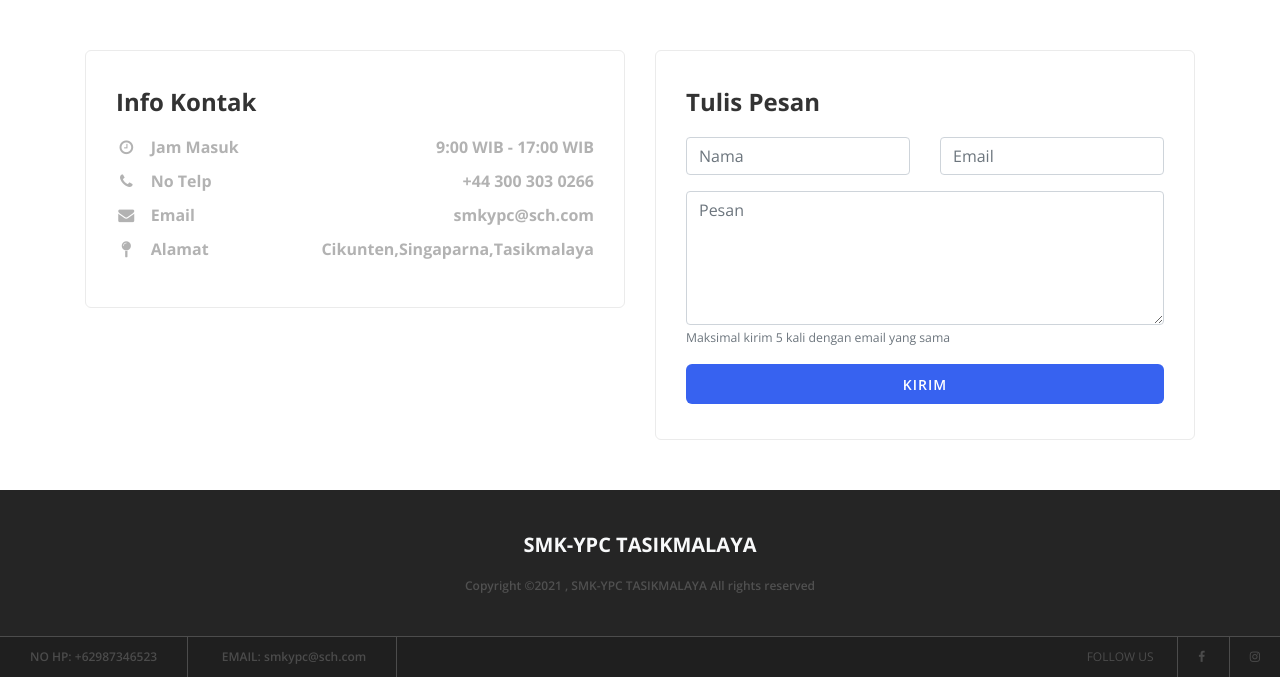
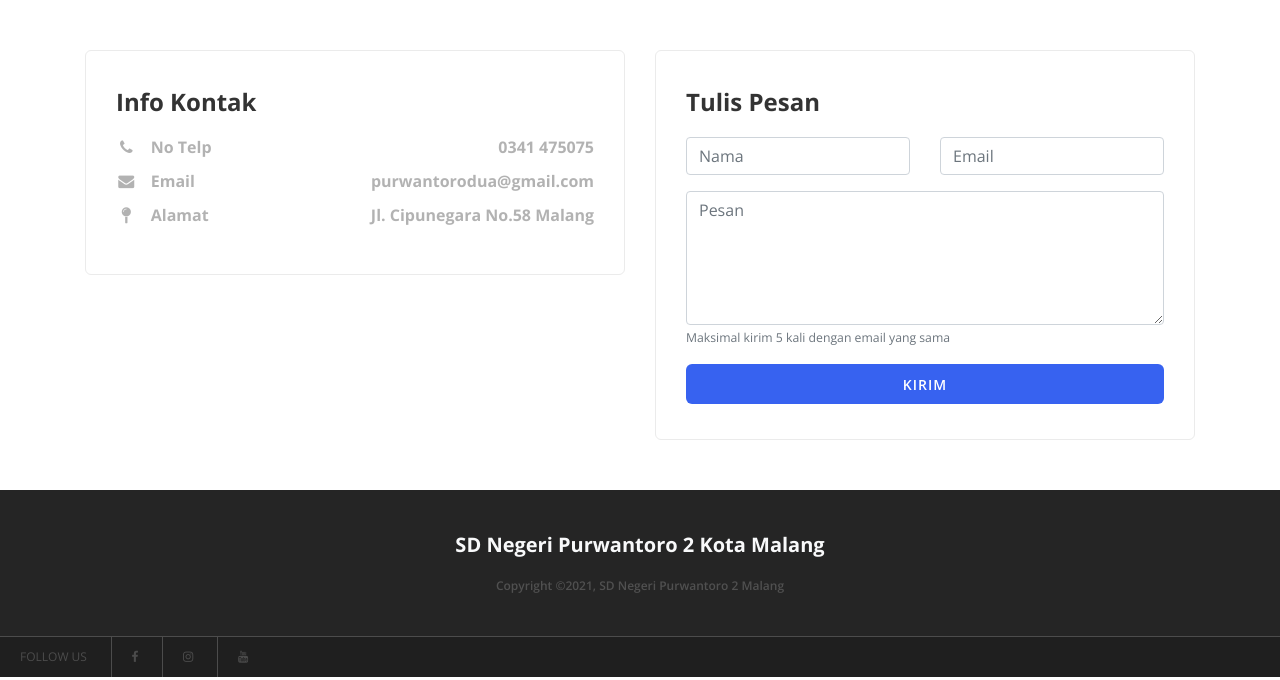
Before and after one commit to dinarpratnya12/e-raport, a CodeIgniter app: page /e-raport/index.php/home/contact in a window 1280 px wide. Shown: the part 120-800 px from the top of the page. Run offline with CodeIgniter, Linux system fonts and the light colour scheme; data comes from the database, SQL or seed files in the repository; some libraries are stand-ins or nearby versions.

Commit message:
update lagi, sebelum istirahat

```diff
--- a/application/modules/home/views/layouts/footer.php
+++ b/application/modules/home/views/layouts/footer.php
@@ -57,11 +57,11 @@
                     <div class="col-12">
                         <!-- Footer Logo -->
                         <div class="footer-logo">
-                            <a href="" class="text-light" style="font-weight: bold; font-size: 20px;">SMK-YPC TASIKMALAYA</a>
+                            <a href="" class="text-light" style="font-weight: bold; font-size: 20px;">SD Negeri Purwantoro 2 Kota Malang</a>
                         </div>
                         <!-- Copywrite -->
                         <p><a href="#"><!-- Link back to Colorlib can't be removed. Template is licensed under CC BY 3.0. -->
-Copyright &copy;<script>document.write(new Date().getFullYear());</script> , SMK-YPC TASIKMALAYA All rights reserved <a href="https://colorlib.com" target="_blank"></a>
+Copyright &copy;<script>document.write(new Date().getFullYear());</script>, SD Negeri Purwantoro 2 Malang <a href="#" target="_blank"></a>
 <!-- Link back to Colorlib can't be removed. Template is licensed under CC BY 3.0. --></p>
                     </div>
                 </div>
@@ -70,16 +70,12 @@ Copyright &copy;<script>document.write(new Date().getFullYear());</script> , SMK
 
         <!-- Bottom Footer Area -->
         <div class="bottom-footer-area d-flex justify-content-between align-items-center">
-            <!-- Contact Info -->
-            <div class="contact-info">
-                <a href="#"><span>NO HP:</span> +62987346523</a>
-                <a href="#"><span>Email:</span> smkypc@sch.com</a>
-            </div>
             <!-- Follow Us -->
             <div class="follow-us">
                 <span>FOLLOW US</span>
-                <a href="#"><i class="fa fa-facebook" aria-hidden="true"></i></a>
-                <a href="#"><i class="fa fa-instagram" aria-hidden="true"></i></a>
+                <a href="https://www.facebook.com/SDN-Purwantoro-2-Malang-123897491639192"><i class="fa fa-facebook" aria-hidden="true"></i></a>
+                <a href="https://www.instagram.com/sdnpurwantoro2/"><i class="fa fa-instagram" aria-hidden="true"></i></a>
+                <a href="https://www.youtube.com/channel/UCe18-_nsmYeDGStF4v6AsZg"><i class="fa fa-youtube" aria-hidden="true"></i></a>
             </div>
         </div>
     </footer>
--- a/application/modules/home/views/layouts/header.php
+++ b/application/modules/home/views/layouts/header.php
@@ -9,8 +9,9 @@
     <!-- The above 4 meta tags *Must* come first in the head; any other head content must come *after* these tags -->
 
     <!-- Title -->
-    <title>OUR-SCHOOL | <?= $title; ?></title>
-
+    <title>E-Raport | <?= $title; ?></title>
+    <!--===============================================================================================-->
+	<link rel="icon" href="<?= base_url() ?>asset/img/favicon/logo.png">
     <!-- Favicon -->
     <link rel="icon" href="<?= base_url() ?>asset/img/favicon/favicon.ico">
 
--- a/application/modules/home/views/v_home/contact.php
+++ b/application/modules/home/views/v_home/contact.php
@@ -13,20 +13,16 @@
                         <h4>Info Kontak</h4>
                         <ul class="contact-list">
                             <li>
-                                <h6><i class="fa fa-clock-o fa-fw" aria-hidden="true"></i> Jam Masuk</h6>
-                                <h6>9:00 WIB  - 17:00 WIB</h6>
-                            </li>
-                            <li>
                                 <h6><i class="fa fa-phone fa-fw" aria-hidden="true"></i> No Telp</h6>
-                                <h6>+44 300 303 0266</h6>
+                                <h6>0341 475075</h6>
                             </li>
                             <li>
                                 <h6><i class="fa fa-envelope fa-fw" aria-hidden="true"></i> Email</h6>
-                                <h6>smkypc@sch.com</h6>
+                                <h6>purwantorodua@gmail.com</h6>
                             </li>
                             <li>
                                 <h6><i class="fa fa-map-pin fa-fw" aria-hidden="true"></i> Alamat</h6>
-                                <h6>Cikunten,Singaparna,Tasikmalaya</h6>
+                                <h6>Jl. Cipunegara No.58 Malang</h6>
                             </li>
                         </ul>
                     </div>
--- a/application/modules/user/views/layouts/footer.php
+++ b/application/modules/user/views/layouts/footer.php
@@ -1,8 +1,7 @@
   </div>
   <!-- /.content-wrapper -->
   <footer class="main-footer">
-    <strong>Copyright &copy;<script>document.write(new Date().getFullYear());</script> SMK-YPC</strong>
-    All rights reserved.
+    <strong>Copyright &copy;<script>document.write(new Date().getFullYear());</script> SD Negeri Purwantoro 2 Malang</strong>
     <div class="float-right d-none d-sm-inline-block">
       <b>Version</b> 1.0
     </div>
--- a/application/modules/user/views/layouts/header.php
+++ b/application/modules/user/views/layouts/header.php
@@ -3,7 +3,9 @@
 <head>
   <meta charset="utf-8">
   <meta http-equiv="X-UA-Compatible" content="IE=edge">
-  <title>OUR-SCHOOL | <?= $title; ?></title>
+  <title>E-Raport | <?= $title; ?></title>
+  <!--===============================================================================================-->
+	<link rel="icon" href="<?= base_url() ?>asset/img/favicon/logo.png">
   <!-- Tell the browser to be responsive to screen width -->
   <meta name="viewport" content="width=device-width, initial-scale=1">
   <!-- Font Awesome -->
--- a/application/modules/user/views/layouts/sidebar.php
+++ b/application/modules/user/views/layouts/sidebar.php
@@ -15,7 +15,7 @@
     <a href="" class="brand-link">
       <img src="<?= base_url() ?>asset/img/logo/logo.png" alt="AdminLTE Logo" class="brand-image img-circle elevation-3"
            style="opacity: .8">
-      <span class="brand-text font-weight-light">OUR-SCHOOL</span>
+      <span class="brand-text font-weight-light">E-Raport</span>
     </a>
 
     <!-- Sidebar -->
```
Also changed, not shown: application/modules/home/views/v_home/index.php (+6 -47 lines).
